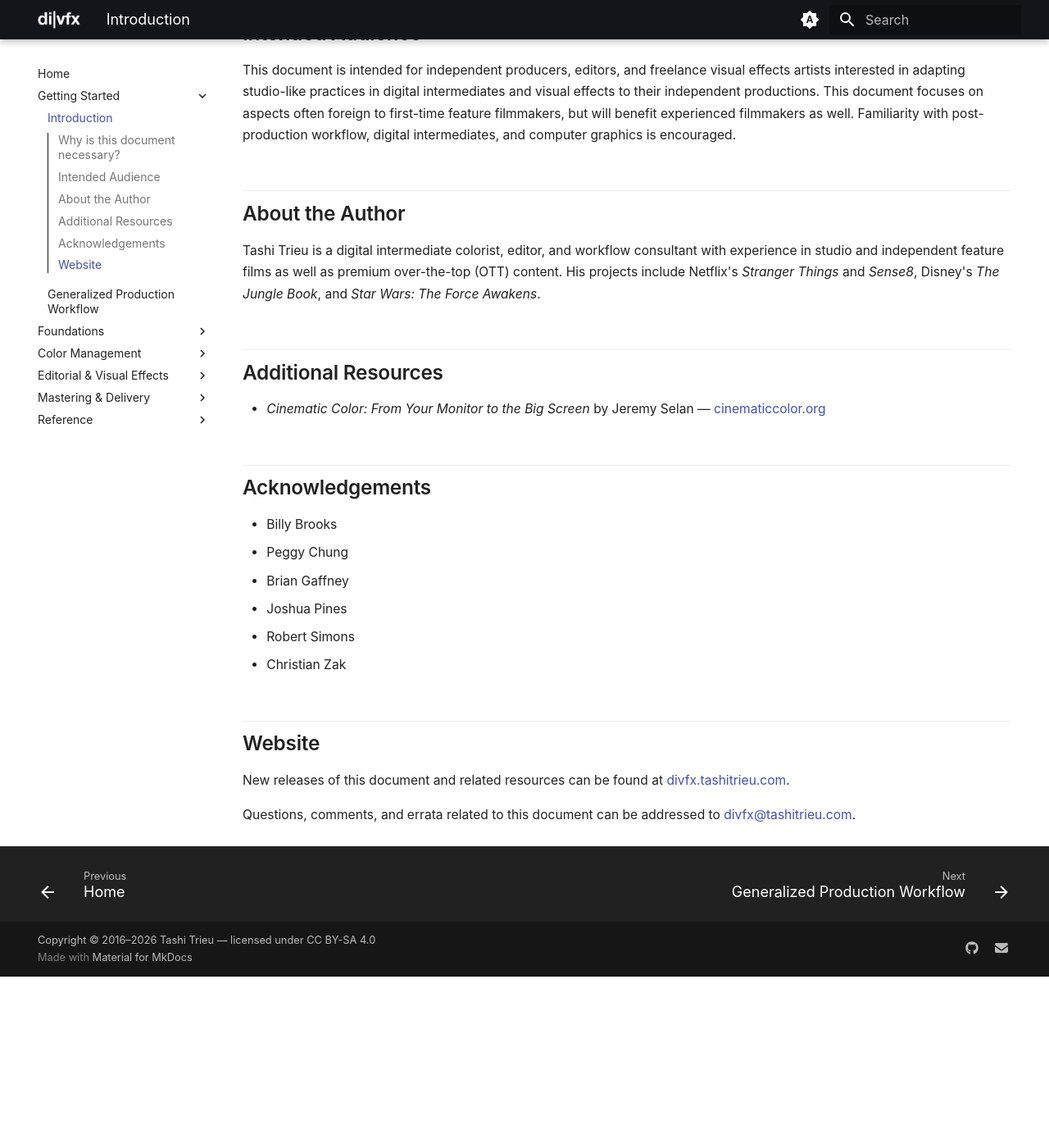
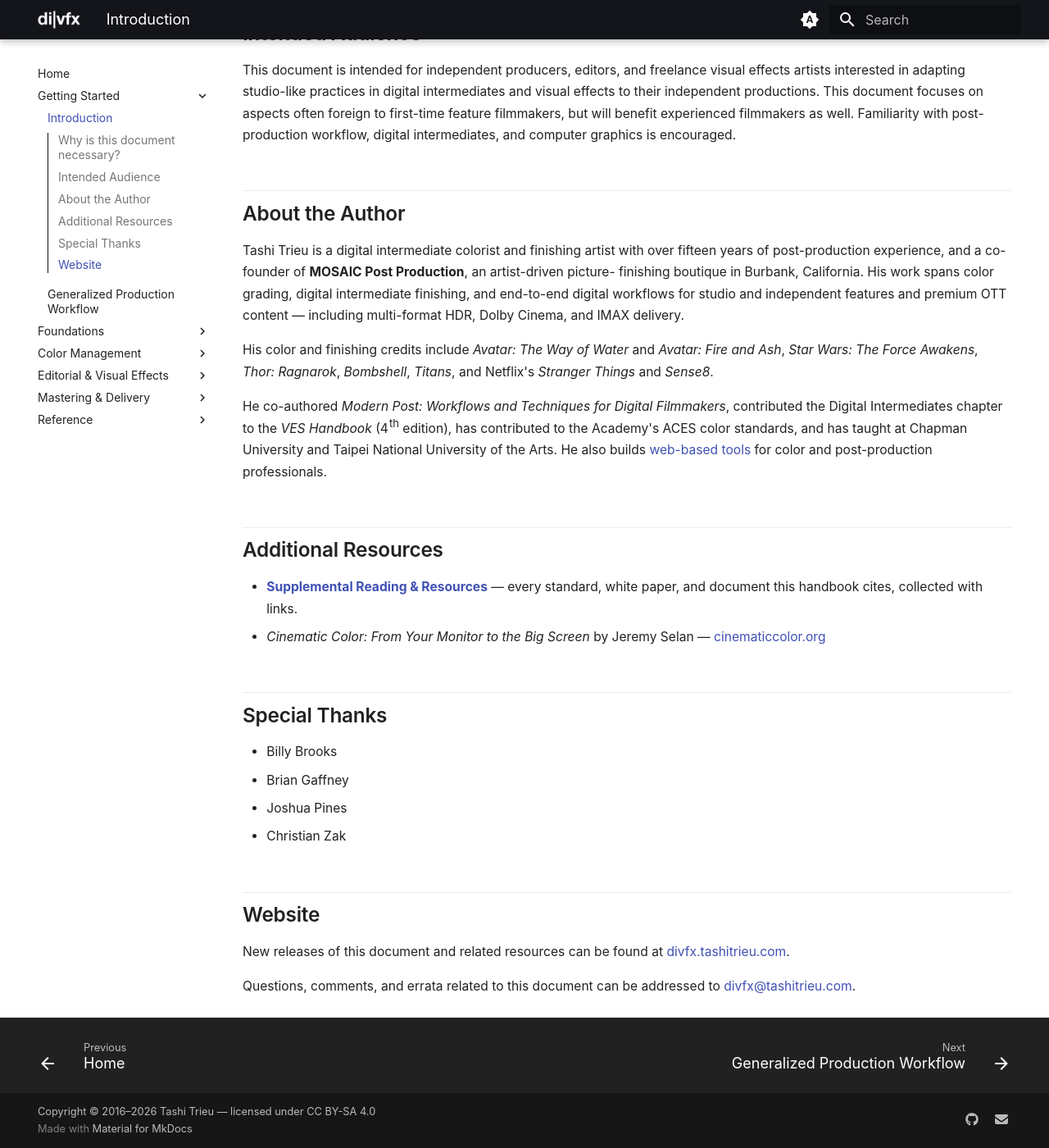
Before and after one commit to tashdor/divfx, an MkDocs documentation site: the page built from docs/introduction.md, in a window 1280 px wide and 1400 px high, scrolled down 1047 px. Shown: the whole window at 82% size. Built offline with MkDocs 1.6.1 and Material for MkDocs 9.7.7, drawn with Linux system fonts in a browser that asks for light colours; the version menu is left out; before the commit the page ends 2238 px from its top, so only the background shows below that.

Commit message:
Intro: update author bio from tashitrieu.com; add Resources link; Special Thanks
- Refresh the About the Author bio (MOSAIC Post Production co-founder; Avatar/Star Wars/Thor/
  Bombshell/Titans/Stranger Things/Sense8 credits; VES Handbook, ACES, teaching; web tools)
- Add Supplemental Reading & Resources under Additional Resources
- Rename Acknowledgements → Special Thanks; remove Peggy Chung and Robert Simons

Co-Authored-By: Claude Opus 4.8 <noreply@anthropic.com>

```diff
--- a/docs/introduction.md
+++ b/docs/introduction.md
@@ -50,23 +50,34 @@ post-production workflow, digital intermediates, and computer graphics is encour
 
 ## About the Author
 
-Tashi Trieu is a digital intermediate colorist, editor, and workflow consultant with experience in
-studio and independent feature films as well as premium over-the-top (OTT) content. His
-projects include Netflix's *Stranger Things* and *Sense8*, Disney's *The Jungle Book*, and
-*Star Wars: The Force Awakens*.
+Tashi Trieu is a digital intermediate colorist and finishing artist with over fifteen years of
+post-production experience, and a co-founder of **MOSAIC Post Production**, an artist-driven picture-
+finishing boutique in Burbank, California. His work spans color grading, digital intermediate
+finishing, and end-to-end digital workflows for studio and independent features and premium OTT
+content — including multi-format HDR, Dolby Cinema, and IMAX delivery.
+
+His color and finishing credits include *Avatar: The Way of Water* and *Avatar: Fire and Ash*,
+*Star Wars: The Force Awakens*, *Thor: Ragnarok*, *Bombshell*, *Titans*, and Netflix's
+*Stranger Things* and *Sense8*.
+
+He co-authored *Modern Post: Workflows and Techniques for Digital Filmmakers*, contributed the
+Digital Intermediates chapter to the *VES Handbook* (4th edition), has contributed to the Academy's
+ACES color standards, and has taught at Chapman University and Taipei National University of the
+Arts. He also builds [web-based tools](https://ditools.videovillage.com) for color and
+post-production professionals.
 
 ## Additional Resources
 
+- [**Supplemental Reading & Resources**](resources.md) — every standard, white paper, and document
+  this handbook cites, collected with links.
 - *Cinematic Color: From Your Monitor to the Big Screen* by Jeremy Selan —
   [cinematiccolor.org](https://cinematiccolor.org/)
 
-## Acknowledgements
+## Special Thanks
 
 - Billy Brooks
-- Peggy Chung
 - Brian Gaffney
 - Joshua Pines
-- Robert Simons
 - Christian Zak
 
 ## Website
```
